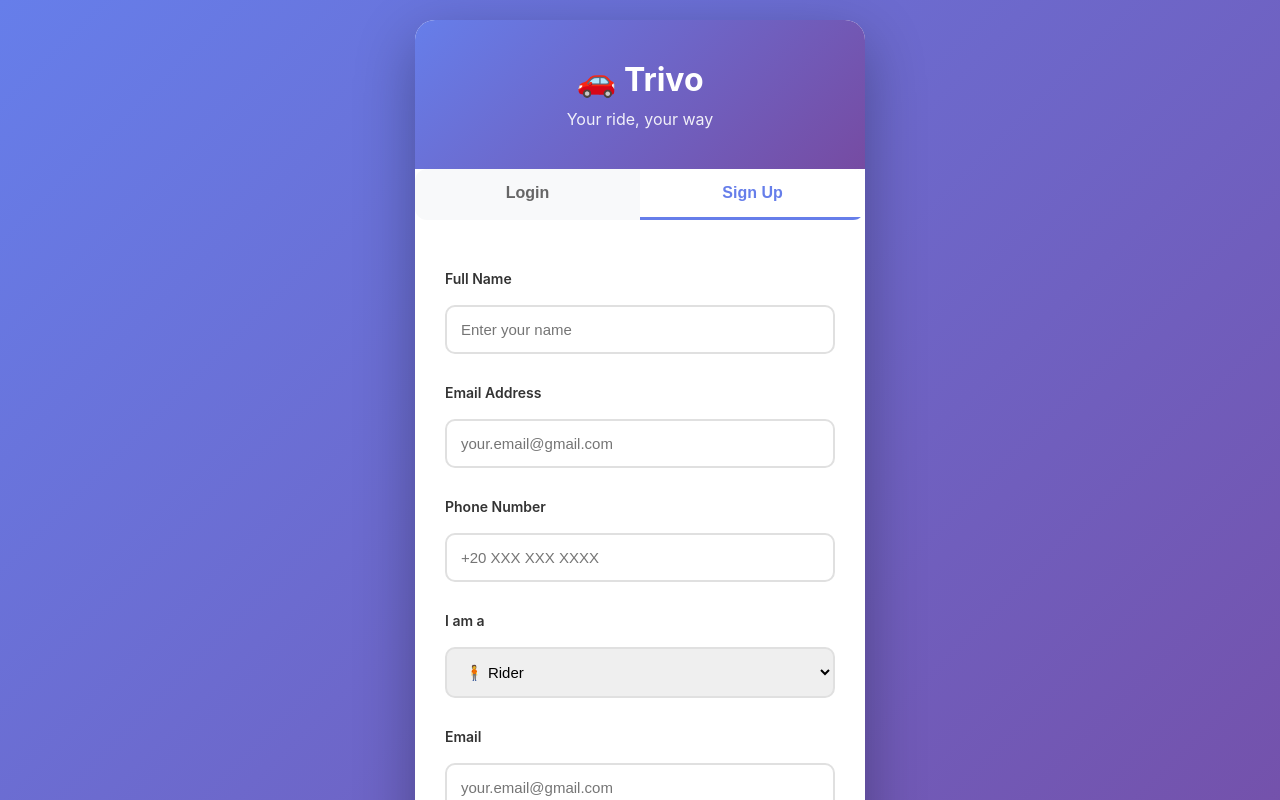
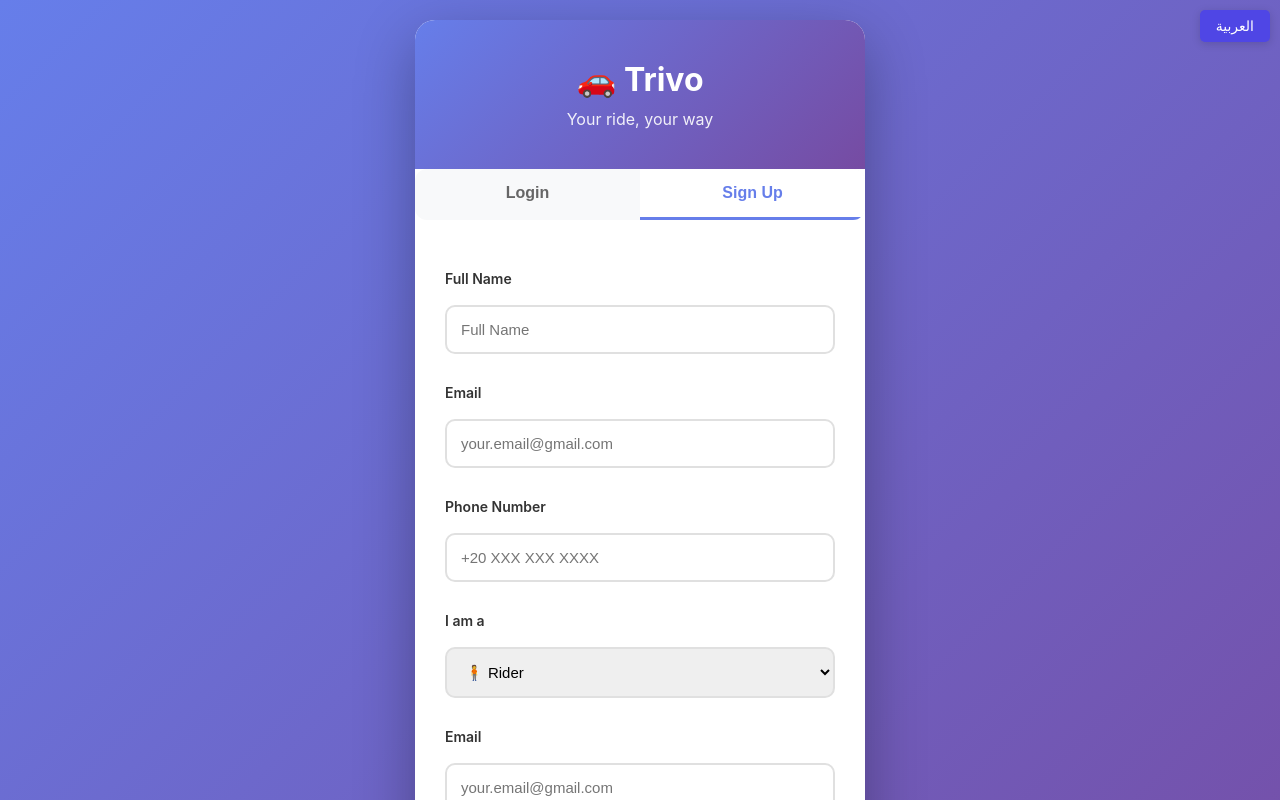
Before and after one commit to Sohailla/trivo, a React (Create React App) app: page / in a window 1280 px wide. Both pictures are taken after a click on the button "Sign Up". Shown: the top 800 px of the page. Built offline with nearby package versions, Linux system fonts and the light colour scheme.

Commit message:
add translate button

```diff
--- a/src/App.js
+++ b/src/App.js
@@ -1,6 +1,7 @@
 import Login from "./Login";
 import "./firebase";
 import "leaflet/dist/leaflet.css";
+import { LanguageProvider, useLanguage } from './LanguageContext';
 
 import L from "leaflet";
 
@@ -12,8 +13,40 @@ L.Icon.Default.mergeOptions({
   shadowUrl: require("leaflet/dist/images/marker-shadow.png"),
 });
 
+function LanguageToggle() {
+  const { language, toggleLanguage } = useLanguage();
+
+  return (
+    <button
+      onClick={toggleLanguage}
+      style={{
+        position: 'fixed',
+        top: '10px',
+        right: '10px',
+        background: '#4F46E5',
+        color: 'white',
+        border: 'none',
+        padding: '8px 16px',
+        borderRadius: '5px',
+        cursor: 'pointer',
+        zIndex: 9999,
+        fontSize: '14px',
+        fontWeight: '500',
+        boxShadow: '0 2px 8px rgba(0,0,0,0.15)'
+      }}
+    >
+      {language === 'en' ? 'العربية' : 'English'}
+    </button>
+  );
+}
+
 function App() {
-  return <Login />;
+  return (
+    <LanguageProvider>
+      <LanguageToggle />
+      <Login />
+    </LanguageProvider>
+  );
 }
 
 export default App;
--- /dev/null
+++ b/src/LanguageContext.js
@@ -0,0 +1,122 @@
+import { createContext, useContext, useState } from 'react';
+
+const translations = {
+  en: {
+    // Login
+    login: "Login",
+    signup: "Sign Up",
+    email: "Email",
+    password: "Password",
+    fullName: "Full Name",
+    phone: "Phone Number",
+    iAm: "I am a",
+    rider: "Rider",
+    driver: "Driver",
+    admin: "Admin",
+    createAccount: "Create Account",
+    alreadyHaveAccount: "Already have an account?",
+    dontHaveAccount: "Don't have an account?",
+
+    // Dashboard
+    home: "Home",
+    profile: "Profile",
+    logout: "Logout",
+    welcome: "Welcome",
+
+    // Driver
+    myTrips: "My Trips",
+    riders: "Riders",
+    startTrip: "Start Trip",
+    stopTrip: "Stop Trip",
+    sharingLocation: "Sharing Location",
+
+    // Rider
+    availableLines: "Available Lines",
+    myBookings: "My Bookings",
+    bookNow: "Book Now",
+    pickup: "Pickup",
+    destination: "Destination",
+    confirmBooking: "Confirm Booking",
+    cancel: "Cancel",
+
+    // Admin
+    users: "Users",
+    lines: "Lines",
+    bookings: "Bookings",
+    approve: "Approve",
+    decline: "Decline",
+    delete: "Delete",
+    createLine: "Create Line",
+    pendingRequests: "Pending Requests",
+  },
+  ar: {
+    // تسجيل الدخول
+    login: "تسجيل الدخول",
+    signup: "إنشاء حساب",
+    email: "البريد الإلكتروني",
+    password: "كلمة المرور",
+    fullName: "الاسم الكامل",
+    phone: "رقم الهاتف",
+    iAm: "أنا",
+    rider: "راكب",
+    driver: "سائق",
+    admin: "مدير",
+    createAccount: "إنشاء حساب",
+    alreadyHaveAccount: "لديك حساب بالفعل؟",
+    dontHaveAccount: "ليس لديك حساب؟",
+
+    // لوحة التحكم
+    home: "الرئيسية",
+    profile: "الملف الشخصي",
+    logout: "تسجيل الخروج",
+    welcome: "مرحباً",
+
+    // السائق
+    myTrips: "رحلاتي",
+    riders: "الركاب",
+    startTrip: "بدء الرحلة",
+    stopTrip: "إيقاف الرحلة",
+    sharingLocation: "مشاركة الموقع",
+
+    // الراكب
+    availableLines: "الخطوط المتاحة",
+    myBookings: "حجوزاتي",
+    bookNow: "احجز الآن",
+    pickup: "نقطة الصعود",
+    destination: "الوجهة",
+    confirmBooking: "تأكيد الحجز",
+    cancel: "إلغاء",
+
+    // المدير
+    users: "المستخدمين",
+    lines: "الخطوط",
+    bookings: "الحجوزات",
+    approve: "موافقة",
+    decline: "رفض",
+    delete: "حذف",
+    createLine: "إنشاء خط",
+    pendingRequests: "الطلبات المعلقة",
+  }
+};
+
+const LanguageContext = createContext();
+
+export const useLanguage = () => useContext(LanguageContext);
+
+export const LanguageProvider = ({ children }) => {
+  const [language, setLanguage] = useState('en');
+
+  const t = (key) => translations[language][key] || key;
+
+  const toggleLanguage = () => {
+    setLanguage(prev => prev === 'en' ? 'ar' : 'en');
+  };
+
+  return (
+    <LanguageContext.Provider value={{ language, t, toggleLanguage }}>
+      <div dir={language === 'ar' ? 'rtl' : 'ltr'}>
+        {children}
+      </div>
+    </LanguageContext.Provider>
+  );
+};
--- a/src/Login.js
+++ b/src/Login.js
@@ -4,9 +4,12 @@ import { getFirestore, doc, getDoc, setDoc, collection, query, where, getDocs }
 import DriverDashboard from "./DriverDashboard";
 import RiderDashboard from "./RiderDashboard";
 import AdminDashboard from "./AdminDashboard";
+import { useLanguage } from "./LanguageContext";
 import "./Login.css";
 
 export default function Login() {
+  // eslint-disable-next-line
+  const { t, toggleLanguage, language } = useLanguage();
   const [email, setEmail] = useState("");
   const [password, setPassword] = useState("");
   const [role, setRole] = useState(null);
@@ -14,7 +17,6 @@ export default function Login() {
   const [loading, setLoading] = useState(false);
   const [error, setError] = useState("");
 
-  // Signup fields
   const [name, setName] = useState("");
   const [phone, setPhone] = useState("");
   const [selectedRole, setSelectedRole] = useState("rider");
@@ -47,7 +49,7 @@ export default function Login() {
         }
         setRole(data.role);
       } else {
-        setError("No profile found! Please contact support.");
+        setError("No profile found!");
       }
     } catch (error) {
       setError(error.message);
@@ -62,7 +64,6 @@ export default function Login() {
       return;
     }
 
-    // Validate email format
     if (!email.includes("@") || !email.includes(".")) {
       setError("Please enter a valid email address");
       return;
@@ -78,7 +79,6 @@ export default function Login() {
       const userCredential = await createUserWithEmailAndPassword(auth, email, password);
       const user = userCredential.user;
 
-      // All users need admin approval
       await setDoc(doc(db, "users", user.uid), {
         name,
         phone,
@@ -88,7 +88,6 @@ export default function Login() {
         status: "pending",
       });
 
-      // Notify admin (Admin1973@trivo.com)
       const adminQuery = query(collection(db, "users"), where("email", "==", "Admin1973@trivo.com"));
       const adminSnap = await getDocs(adminQuery);
 
@@ -105,7 +104,7 @@ export default function Login() {
         });
       }
 
-      alert("Registration submitted! Wait for admin approval at Admin1973@trivo.com");
+      alert("Registration submitted! Wait for admin approval");
       setIsSignup(false);
     } catch (error) {
       setError(error.message);
@@ -129,21 +128,15 @@ export default function Login() {
         <div className="tabs">
           <button
             className={!isSignup ? "tab active" : "tab"}
-            onClick={() => {
-              setIsSignup(false);
-              setError("");
-            }}
+            onClick={() => { setIsSignup(false); setError(""); }}
           >
-            Login
+            {t('login')}
           </button>
           <button
             className={isSignup ? "tab active" : "tab"}
-            onClick={() => {
-              setIsSignup(true);
-              setError("");
-            }}
+            onClick={() => { setIsSignup(true); setError(""); }}
           >
-            Sign Up
+            {t('signup')}
           </button>
         </div>
 
@@ -151,10 +144,10 @@ export default function Login() {
           {isSignup && (
             <>
               <div className="input-group">
-                <label>Full Name</label>
+                <label>{t('fullName')}</label>
                 <input
                   type="text"
-                  placeholder="Enter your name"
+                  placeholder={t('fullName')}
                   value={name}
                   onChange={(e) => setName(e.target.value)}
                   className="input-field"
@@ -162,7 +155,7 @@ export default function Login() {
               </div>
 
               <div className="input-group">
-                <label>Email Address</label>
+                <label>{t('email')}</label>
                 <input
                   type="email"
                   placeholder="your.email@gmail.com"
@@ -173,7 +166,7 @@ export default function Login() {
               </div>
 
               <div className="input-group">
-                <label>Phone Number</label>
+                <label>{t('phone')}</label>
                 <input
                   type="tel"
                   placeholder="+20 XXX XXX XXXX"
@@ -184,22 +177,22 @@ export default function Login() {
               </div>
 
               <div className="input-group">
-                <label>I am a</label>
+                <label>{t('iAm')}</label>
                 <select
                   value={selectedRole}
                   onChange={(e) => setSelectedRole(e.target.value)}
                   className="input-field"
                 >
-                  <option value="rider">🧍 Rider</option>
-                  <option value="driver">🚗 Driver</option>
-                  <option value="admin">👨‍💼 Admin</option>
+                  <option value="rider">🧍 {t('rider')}</option>
+                  <option value="driver">🚗 {t('driver')}</option>
+                  <option value="admin">👨‍💼 {t('admin')}</option>
                 </select>
               </div>
             </>
           )}
 
           <div className="input-group">
-            <label>Email</label>
+            <label>{t('email')}</label>
             <input
               type="email"
               placeholder="your.email@gmail.com"
@@ -210,7 +203,7 @@ export default function Login() {
           </div>
 
           <div className="input-group">
-            <label>Password</label>
+            <label>{t('password')}</label>
             <input
               type="password"
               placeholder="••••••••"
@@ -227,21 +220,18 @@ export default function Login() {
             onClick={isSignup ? signup : login}
             disabled={loading}
           >
-            {loading ? "Please wait..." : isSignup ? "Create Account" : "Login"}
+            {loading ? "..." : isSignup ? t('createAccount') : t('login')}
           </button>
         </div>
 
         <div className="footer">
           <p>
-            {isSignup ? "Already have an account?" : "Don't have an account?"}{" "}
+            {isSignup ? t('alreadyHaveAccount') : t('dontHaveAccount')}{" "}
             <span
               className="link"
-              onClick={() => {
-                setIsSignup(!isSignup);
-                setError("");
-              }}
+              onClick={() => { setIsSignup(!isSignup); setError(""); }}
             >
-              {isSignup ? "Login" : "Sign up"}
+              {isSignup ? t('login') : t('signup')}
             </span>
           </p>
         </div>
```
